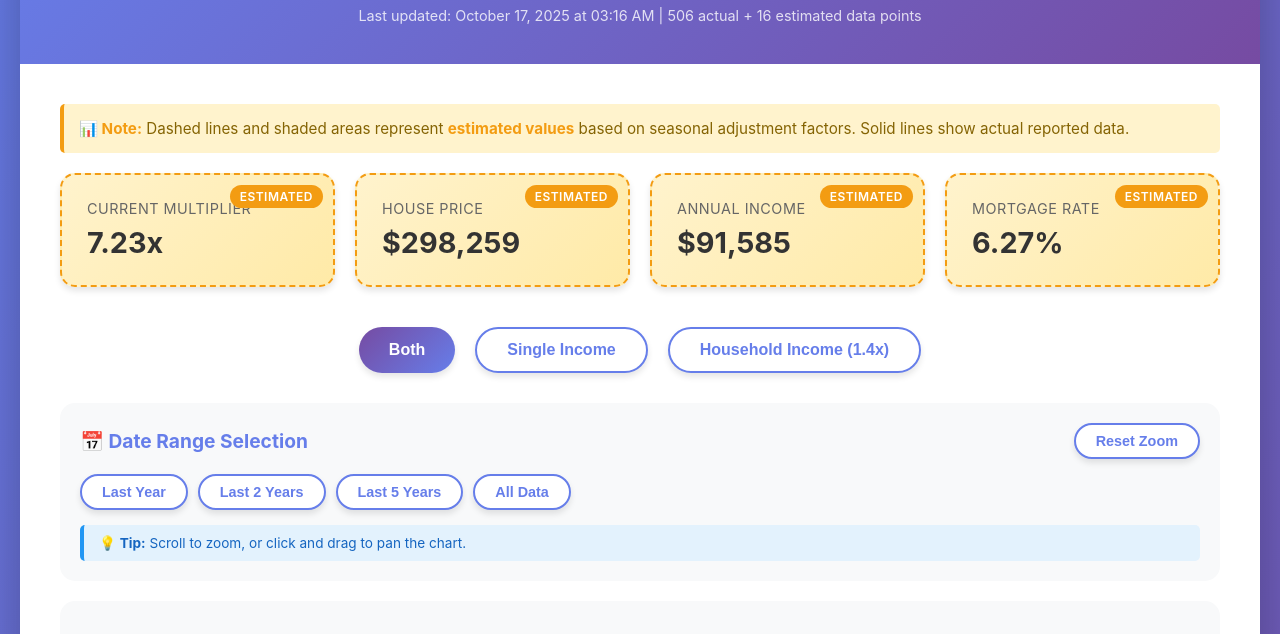
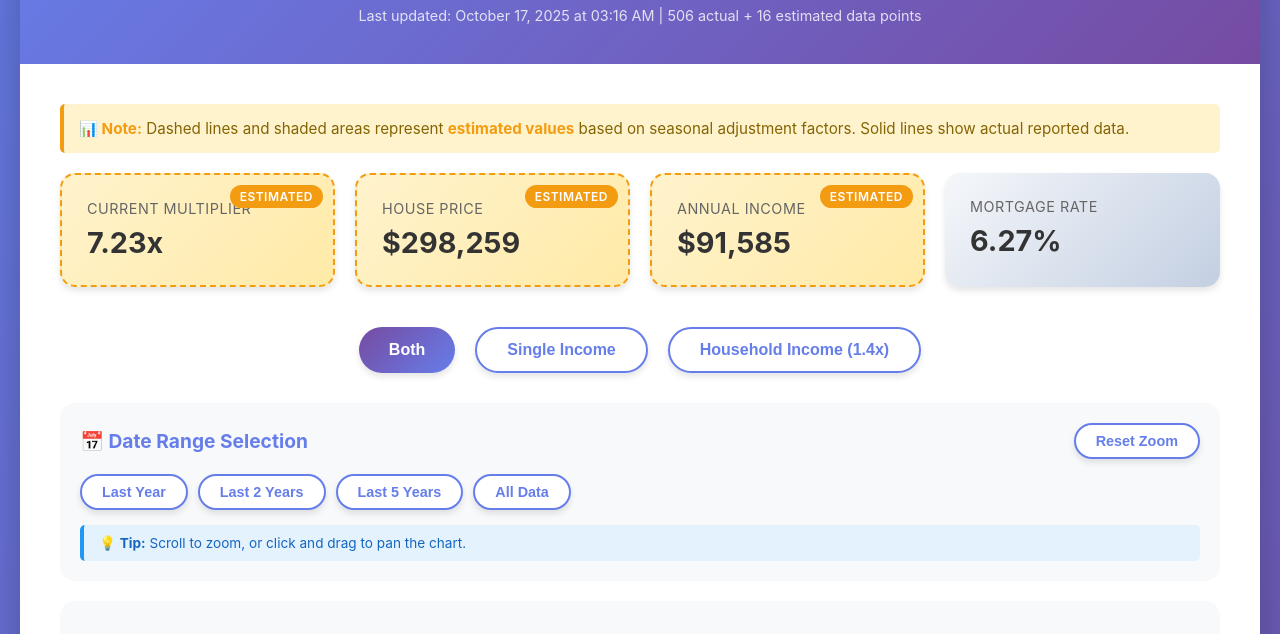
Before and after one commit to DanDanilyuk/mortgage_affordability_analysis, a plain HTML site: page index.html in a window 1280 px wide. Shown: the part 143-777 px from the top of the page. Drawn offline with nearby package versions, Linux system fonts and the light colour scheme; some packages are replaced by stand-ins of ours; a script that the page names is missing.

Commit message:
Fix rateCard JS logic to not show estimated

```diff
--- a/index.html
+++ b/index.html
@@ -742,7 +742,8 @@
             document.getElementById('mortgageRate').textContent = displayData.mortgage_rate + '%';
 
             // Update card styling for estimated data
-            const cards = ['multiplierCard', 'priceCard', 'incomeCard', 'rateCard'];
+            // Note: rateCard is excluded because mortgage data is never estimated
+            const cards = ['multiplierCard', 'priceCard', 'incomeCard'];
             const isEstimated = displayData.estimated || displayData.interpolated;
 
             cards.forEach(cardId => {
```
